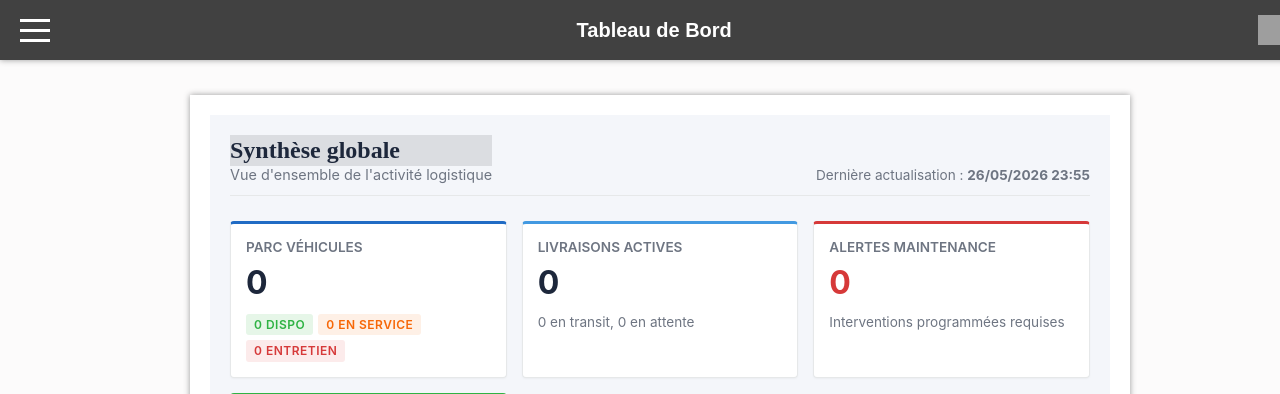
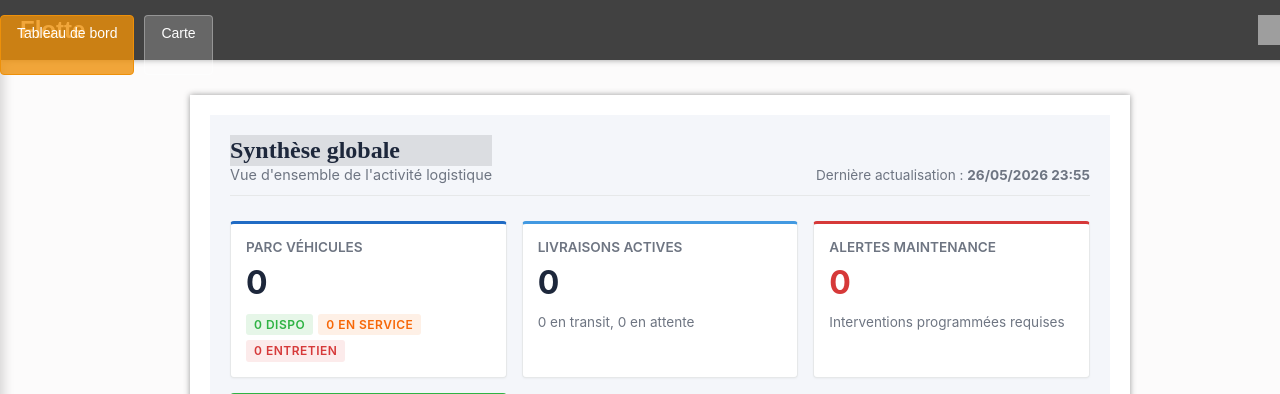
Before and after one commit to Jake-Tech13/BTS-SIO, a PHP site: page /index.php?action=accueil in a window 1280 px wide. Shown: the top 394 px of the page. Run offline with PHP 8.4, Linux system fonts and the light colour scheme; the visitor is signed in with stand-in values (Sample User, id 1); data that the repository does not hold is empty; grey boxes are pictures that could not be loaded.

Commit message:
Add files via upload

```diff
--- a/Flotte/controleur/controleurTableauBord.php
+++ b/Flotte/controleur/controleurTableauBord.php
@@ -92,11 +92,11 @@
 ];
 
 // ========== LISTE DES DÉPÔTS ==========
-$sql = "SELECT * FROM depot";
-$req = $bd->query($sql);
+$depotsObjets = $depotDAO->getAll();
 $listeDepots = [];
-while ($row = $req->fetch(PDO::FETCH_ASSOC)) {
-    $listeDepots[] = $row;
+foreach ($depotsObjets as $d) {
+    // On utilise la méthode native de l'objet pour le transformer en tableau
+    $listeDepots[] = $d->toArray();
 }
 
 // Variables pour l'entête
--- a/Flotte/core/DAO/DepotDAO.php
+++ b/Flotte/core/DAO/DepotDAO.php
@@ -16,7 +16,14 @@
         return $row ? $this->mapToDepot($row) : null;
     }
 
-    // ... (méthodes existantes...)
+public function getAll(): array {
+        $res = [];
+        $req = $this->bd->query("SELECT * FROM depot");
+        while ($row = $req->fetch(PDO::FETCH_ASSOC)) {
+            $res[] = $this->mapToDepot($row);
+        }
+        return $res;
+    }
 
 public function getByNom(string $nom): array {
     $res = [];
--- a/Flotte/css/base.css
+++ b/Flotte/css/base.css
@@ -210,10 +210,47 @@
     color: #fff;
     display: flex;
     align-items: center;
-    justify-content: space-between;
+    justify-content: flex-start;
     padding: 0 20px;
     box-shadow: 0px 0px 6px #999;
     z-index: 1000;
+    gap: 20px;
+}
+
+#logo-text {
+    font-size: 24px;
+    font-weight: bold;
+    color: #fff;
+    margin-right: 20px;
+}
+
+#nav-buttons {
+    display: flex;
+    gap: 10px;
+    flex-grow: 1;
+}
+
+#nav-buttons .nav-btn {
+    padding: 8px 16px !important;
+    background-color: rgba(255,255,255,0.2) !important;
+    color: #fff !important;
+    text-decoration: none !important;
+    border-radius: 4px !important;
+    transition: all 0.3s ease !important;
+    font-size: 14px !important;
+    font-weight: 500 !important;
+    border: 1px solid rgba(255,255,255,0.3) !important;
+    display: inline-block !important;
+}
+
+#nav-buttons .nav-btn:hover {
+    background-color: rgba(255,255,255,0.3) !important;
+    border-color: rgba(255,255,255,0.5) !important;
+}
+
+#nav-buttons .nav-btn.active {
+    background-color: rgba(238,144,9,0.8) !important;
+    border-color: rgba(238,144,9,1) !important;
 }
 
 #hamburger {
--- a/Flotte/index.php
+++ b/Flotte/index.php
@@ -44,4 +44,3 @@
 
 // Inclure le pied de page
 include_once 'vue/pied.html.php';
-?>
--- a/Flotte/vue/entete.html.php
+++ b/Flotte/vue/entete.html.php
@@ -33,12 +33,11 @@
     <body>
         <!-- Bannière fixe -->
         <div id="banner">
-            <div id="hamburger" onclick="toggleMenu()">
-                <div></div>
-                <div></div>
-                <div></div>
-            </div>
-            <div id="category-name"><?php echo isset($selectedCategory) ? $selectedCategory : 'Tableau de Bord'; ?></div>
+            <div id="logo-text">Flotte</div>
+            <nav id="nav-buttons">
+                <a href="index.php?action=accueil" class="nav-btn <?php echo ($_GET['action'] ?? 'defaut') === 'accueil' ? 'active' : ''; ?>">Tableau de bord</a>
+                <a href="index.php?action=flotte" class="nav-btn <?php echo ($_GET['action'] ?? 'defaut') === 'flotte' ? 'active' : ''; ?>">Carte</a>
+            </nav>
             <div id="user-menu" onclick="toggleUserDropdown()">
                 <img src="../images/profil.png" alt="user" />
                 <span id="arrow">^</span>
@@ -52,12 +51,14 @@
 
         <!-- Menu latéral pour hamburger -->
         <div id="side-menu">
+            <div class="side-menu-header">Menu Principal</div>
             <ul>
-                <li onclick="selectCategory('Tableau de Bord')">Tableau de Bord</li>
-                <li onclick="selectCategory('Véhicules')">Véhicules</li>
-                <li onclick="selectCategory('Trajets')">Trajets</li>
-                <li onclick="selectCategory('Dépôts')">Dépôts</li>
-                <li onclick="selectCategory('Maintenance')">Maintenance</li>
+                <li onclick="window.location.href='./?action=tableaubord'">📊 Tableau de Bord</li>
+                <li onclick="window.location.href='./?action=carte'">🗺️ Carte & Suivi GPS</li>
+                <li onclick="window.location.href='./?action=vehicules'">🚚 Véhicules</li>
+                <li onclick="window.location.href='./?action=trajets'">🛣️ Trajets</li>
+                <li onclick="window.location.href='./?action=depots'">🏢 Dépôts</li>
+                <li onclick="window.location.href='./?action=maintenance'">🔧 Maintenance</li>
             </ul>
         </div>
 
--- a/Flotte/vue/vueTableauBord.php
+++ b/Flotte/vue/vueTableauBord.php
@@ -101,9 +101,9 @@
                         <tbody>
                             <?php foreach ($listeDepots as $depot): ?>
                                 <tr>
-                                    <td><strong><?= htmlspecialchars($depot['nom']) ?></strong></td>
-                                    <td><?= htmlspecialchars($depot['ville']) ?> (<?= htmlspecialchars($depot['code_postal']) ?>)</td>
-                                    <td class="text-muted"><?= htmlspecialchars($depot['tel'] ?? 'N/C') ?></td>
+                                    <td><strong><?= htmlspecialchars($depot['nom'] ?? 'N/C') ?></strong></td>
+                                    <td><?= htmlspecialchars($depot['ville'] ?? 'N/C') ?></td>
+                                    <td class="text-muted"><?= htmlspecialchars($depot['telephone'] ?? 'N/C') ?></td>
                                 </tr>
                             <?php endforeach; ?>
                         </tbody>
```
Also changed, not shown: other parts of Flotte/css/base.css (+40 -10 lines), Flotte/controleur/controleurCarte.php (added, +41 -0 lines), Flotte/vue/vueCarte.php (added, +63 -0 lines).
